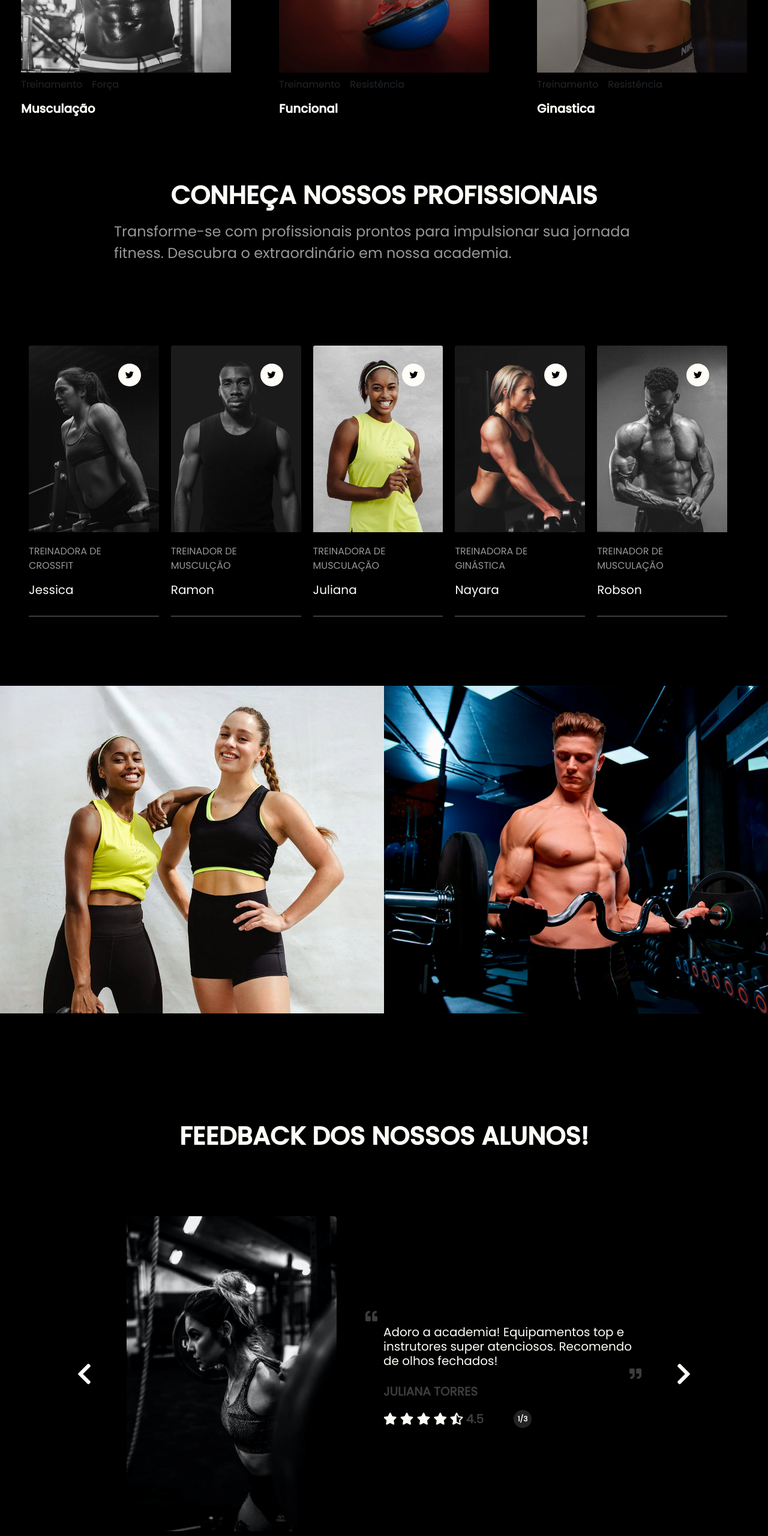
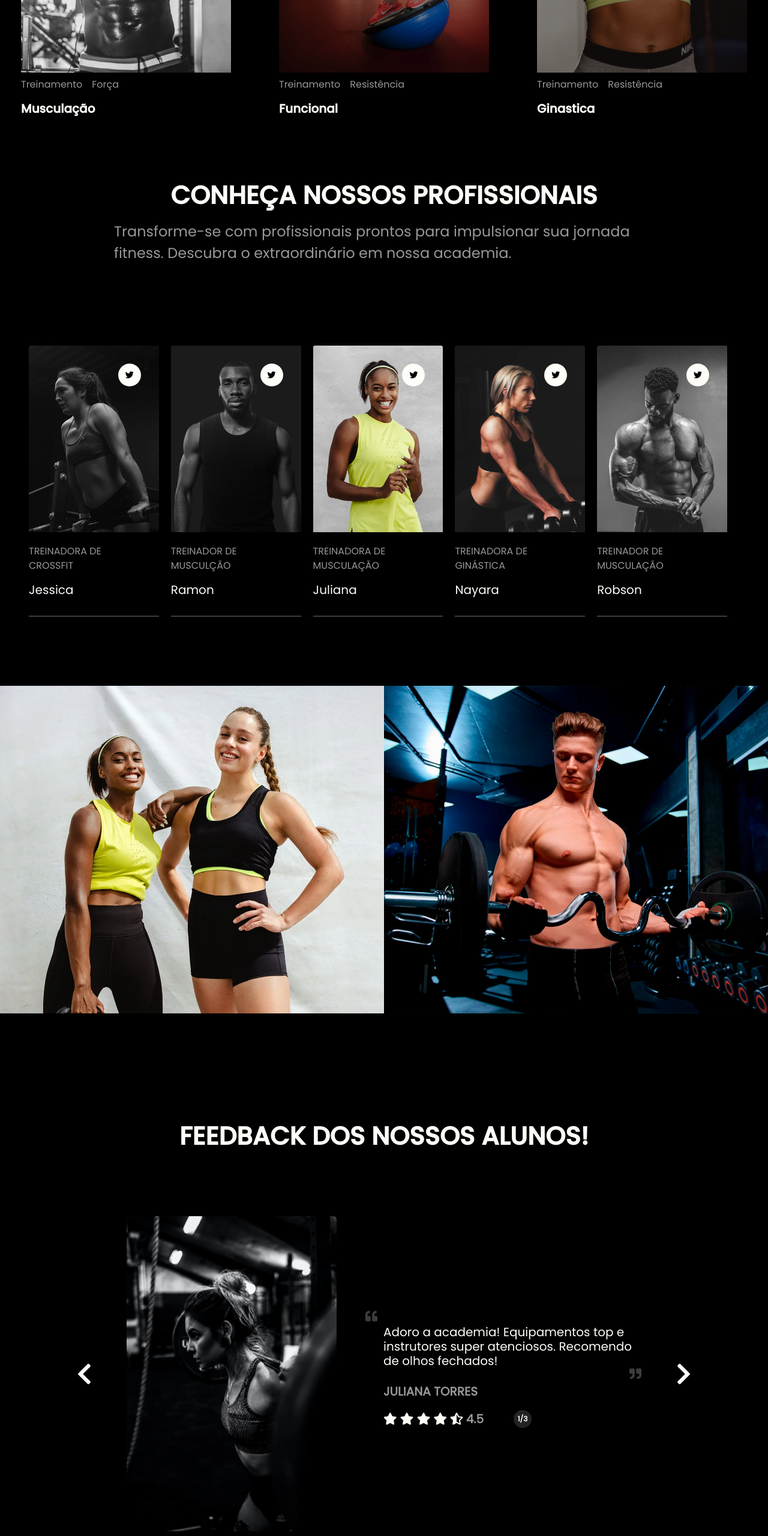
Before and after one commit to lucasgomesdacruz/Primefit, a plain HTML site: page index.html in a window 1280 px wide. Shown: the part 1740-4300 px from the top of the page at 60% size. Drawn offline with Linux system fonts and the light colour scheme.

Commit message:
melhorando acessibilidade

```diff
--- a/css/feedback.css
+++ b/css/feedback.css
@@ -39,7 +39,7 @@
 }
 
 .container-cliente p {
-    color: var(--color-main-secondary-1);
+    color: var(--color-details-secondary);
     font-weight: bolder;
     font-size: 20px;
     text-transform: uppercase;
--- a/css/services.css
+++ b/css/services.css
@@ -36,6 +36,10 @@
 
 .card img {
     max-width: 350px;
+}
+
+.card p {
+    color: var(--color-details-secondary);
 }
 
 .card h5 {
```
